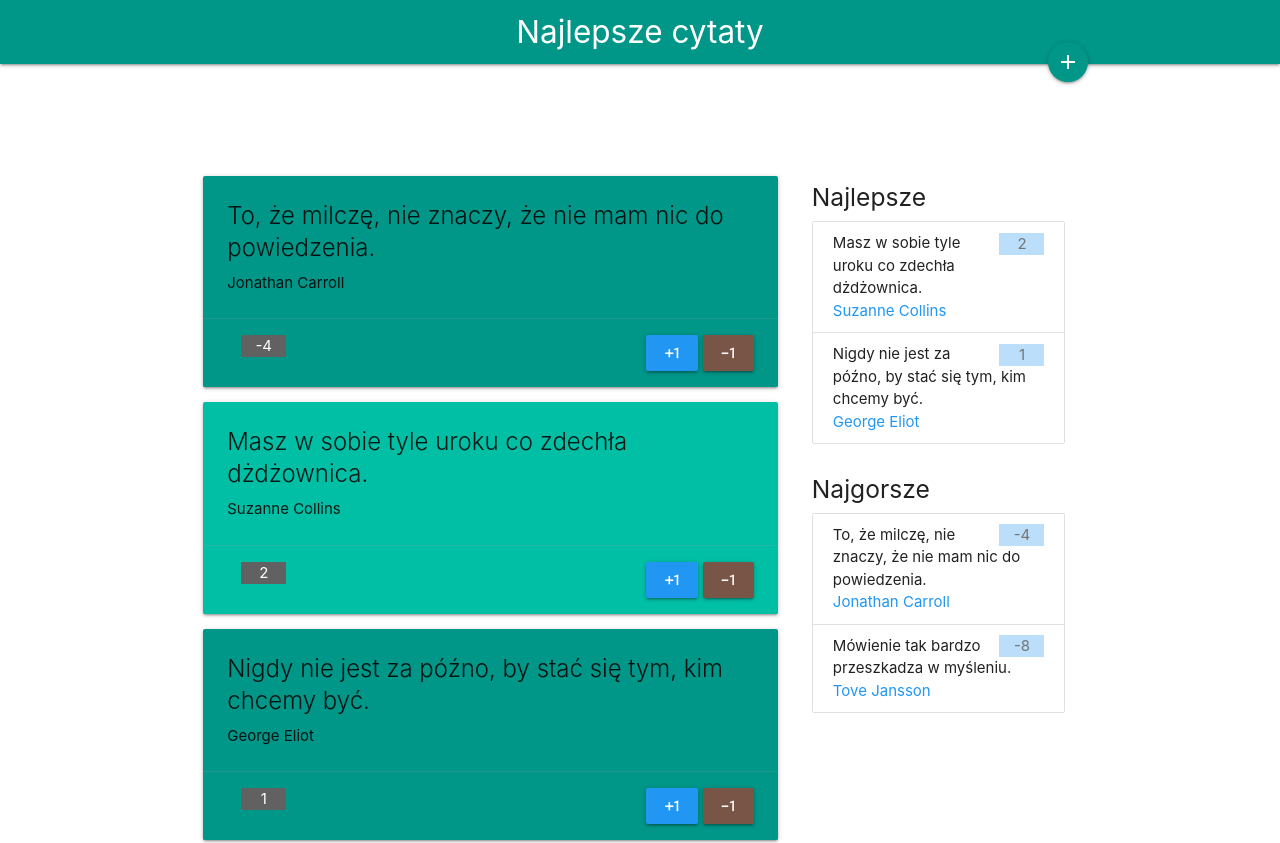
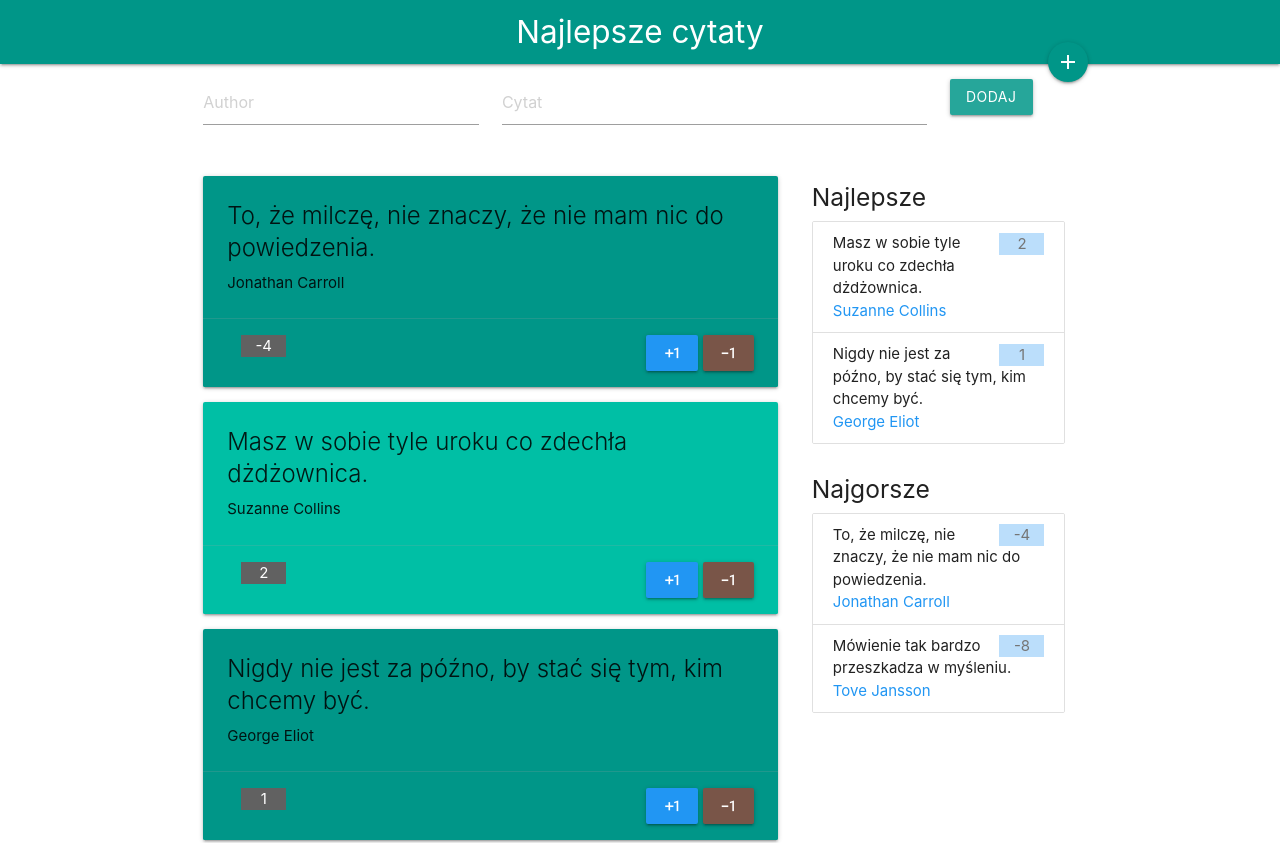
Before and after one commit to JacquesM27/best-quotes, an Angular app: page / in a window 1280 px wide. Shown: the top 843 px of the page. Built offline with nearby package versions, Linux system fonts and the light colour scheme.

Commit message:
added form component

```diff
--- a/src/app/app.component.html
+++ b/src/app/app.component.html
@@ -5,20 +5,10 @@
 
 <div class="container q-container">
   <!-- adding quote -->
-  <button class="btn-floating teal add-button" (click)="onSwitchForm()">
+  <button class="btn-floating teal add-button">
     <i class="material-icons">add</i>
   </button>
-  <div class="row edit-row" [class.drawer]="showForm">
-    <div class="input-field col s4">
-      <input type="text" placeholder="Author" [(ngModel)]="quotation.author" />
-    </div>
-    <div class="input-field col s6">
-      <input type="text" placeholder="Cytat" [(ngModel)]="quotation.sentence" >
-    </div>
-    <div class="input-field col s2">
-      <button class="btn small" (click)="addQuotation()" >Dodaj</button>
-    </div>
-  </div>
+  <app-form (newQuotation)="onNewQuotation($event)" ></app-form>
   <!-- end of adding quote -->
 
   <div class="row">
--- a/src/app/app.component.ts
+++ b/src/app/app.component.ts
@@ -9,19 +9,12 @@
 })
 export class AppComponent {
   title = 'best-quotes';
-  showForm = false;
+
   quotes: Quotation[] = QUOTES;
-  quotation: Quotation = { author: '', sentence: '', votes: 0};
 
 
-  onSwitchForm(): void {
-    this.showForm = !this.showForm;
-  }
 
-  addQuotation() {
-    this.quotes.unshift(this.quotation);//unshift służy do dodania element na początek tablicy
-    this.quotation = { author: '', sentence: '', votes: 0};
-  }
+
 
   addVote(quotation: Quotation, value: number) {
     quotation.votes += value;
@@ -35,4 +28,8 @@
     return this.quotes.filter(c => c.votes < 0);
   }
 
+  onNewQuotation(quotation: Quotation) {
+    this.quotes.unshift(quotation);
+  }
+
 }
--- a/src/app/app.module.ts
+++ b/src/app/app.module.ts
@@ -5,12 +5,14 @@
 import { AppComponent } from './app.component';
 import { NavbarComponent } from './navbar/navbar.component';
 import { RankingComponent } from './ranking/ranking.component';
+import { FormComponent } from './form/form.component';
 
 @NgModule({
   declarations: [
     AppComponent,
     NavbarComponent,
-    RankingComponent
+    RankingComponent,
+    FormComponent
   ],
   imports: [
     BrowserModule,
--- /dev/null
+++ b/src/app/form/form.component.html
@@ -0,0 +1,11 @@
+<div class="row edit-row" [class.drawer]="showForm">
+    <div class="input-field col s4">
+      <input type="text" placeholder="Author" [(ngModel)]="quotation.author" />
+    </div>
+    <div class="input-field col s6">
+      <input type="text" placeholder="Cytat" [(ngModel)]="quotation.sentence" >
+    </div>
+    <div class="input-field col s2">
+      <button class="btn small" (click)="addQuotation()" >Dodaj</button>
+    </div>
+  </div>
--- /dev/null
+++ b/src/app/form/form.component.ts
@@ -0,0 +1,25 @@
+import { Component, EventEmitter, Output } from '@angular/core';
+import { Quotation } from '../models/quotation';
+
+@Component({
+  selector: 'app-form',
+  templateUrl: './form.component.html',
+  styleUrls: ['./form.component.css']
+})
+export class FormComponent {
+
+  @Output() newQuotation = new EventEmitter<Quotation>();
+
+  showForm = true;
+  quotation: Quotation = { author: '', sentence: '', votes: 0};
+
+  onSwitchForm(): void {
+    this.showForm = !this.showForm;
+  }
+  addQuotation() {
+    this.newQuotation.emit(this.quotation);
+    this.quotation = { author: '', sentence: '', votes: 0};
+  }
+
+
+}
```
Also changed, not shown: src/app/form/form.component.css (added).
